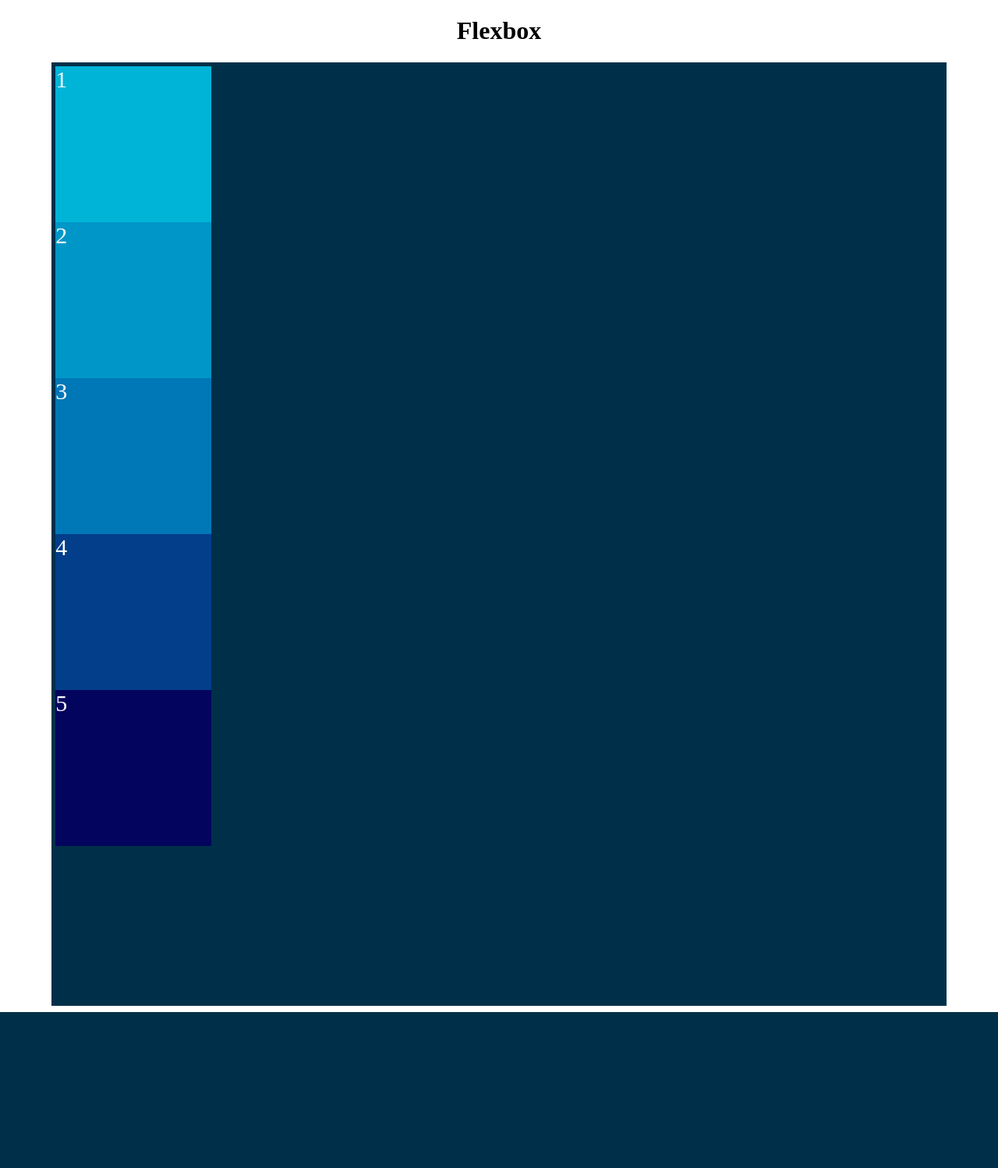
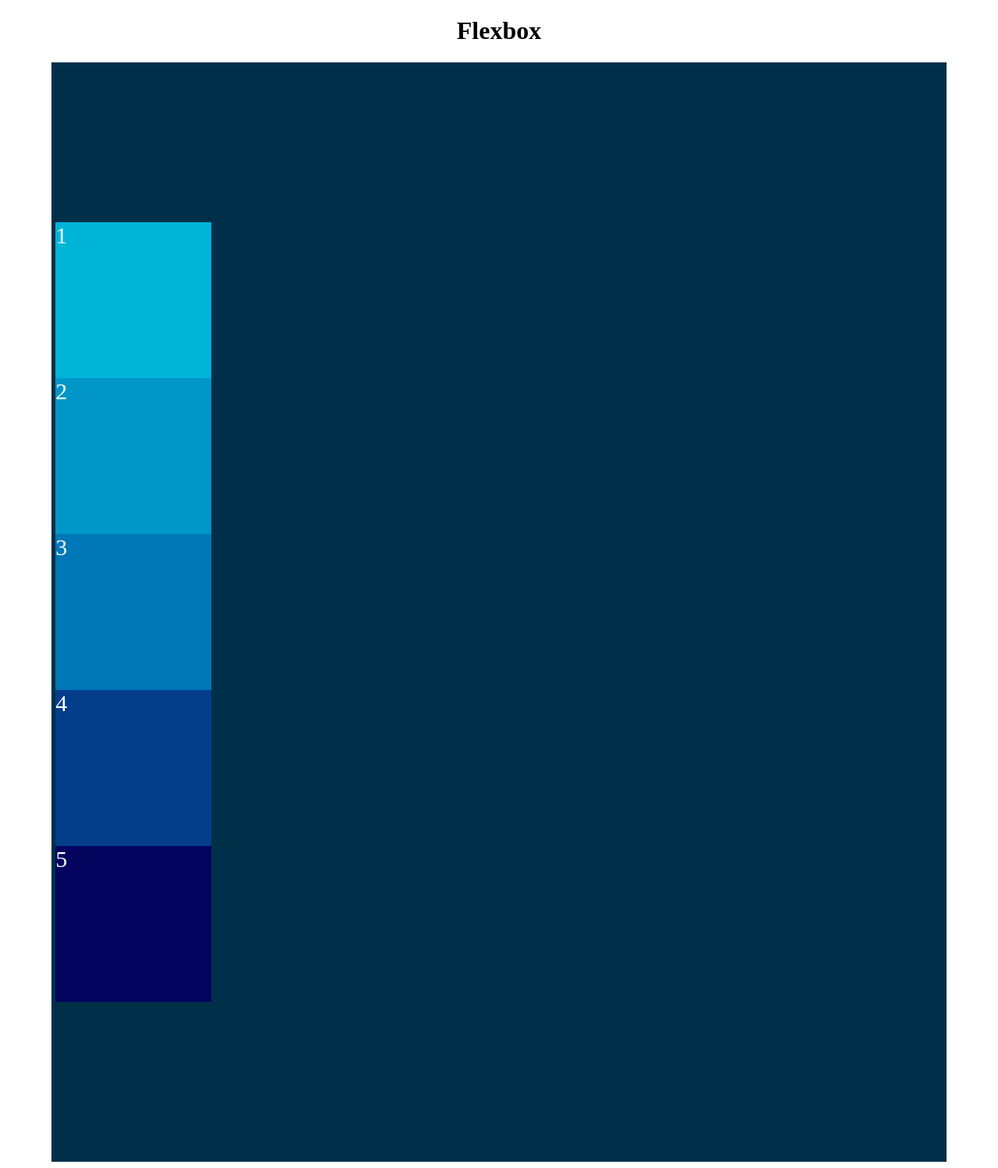
Before and after one commit to Retiishia/CodePolitan, a PHP site: page / in a window 1280 px wide. Shown: the whole page at 78% size. Before the commit the page ends 1298 px from the top, so only its background shows below. Run offline with PHP 8.4, Linux system fonts and the light colour scheme.

Commit message:
FlexDirection & JustifyContent

```diff
--- a/Belajar-CSS/Flexbox/Belajar1/app.css
+++ b/Belajar-CSS/Flexbox/Belajar1/app.css
@@ -5,11 +5,12 @@ h1 {
 #container {
     background-color: #003049;
     width: 90%;
-    height: 1200px;
+    height: 1400px;
     margin: 0 auto;
     border: 5px solid #003049;
     display: flex;
     flex-direction: column;
+    justify-content: center;
 }
 
 #container div {
```
